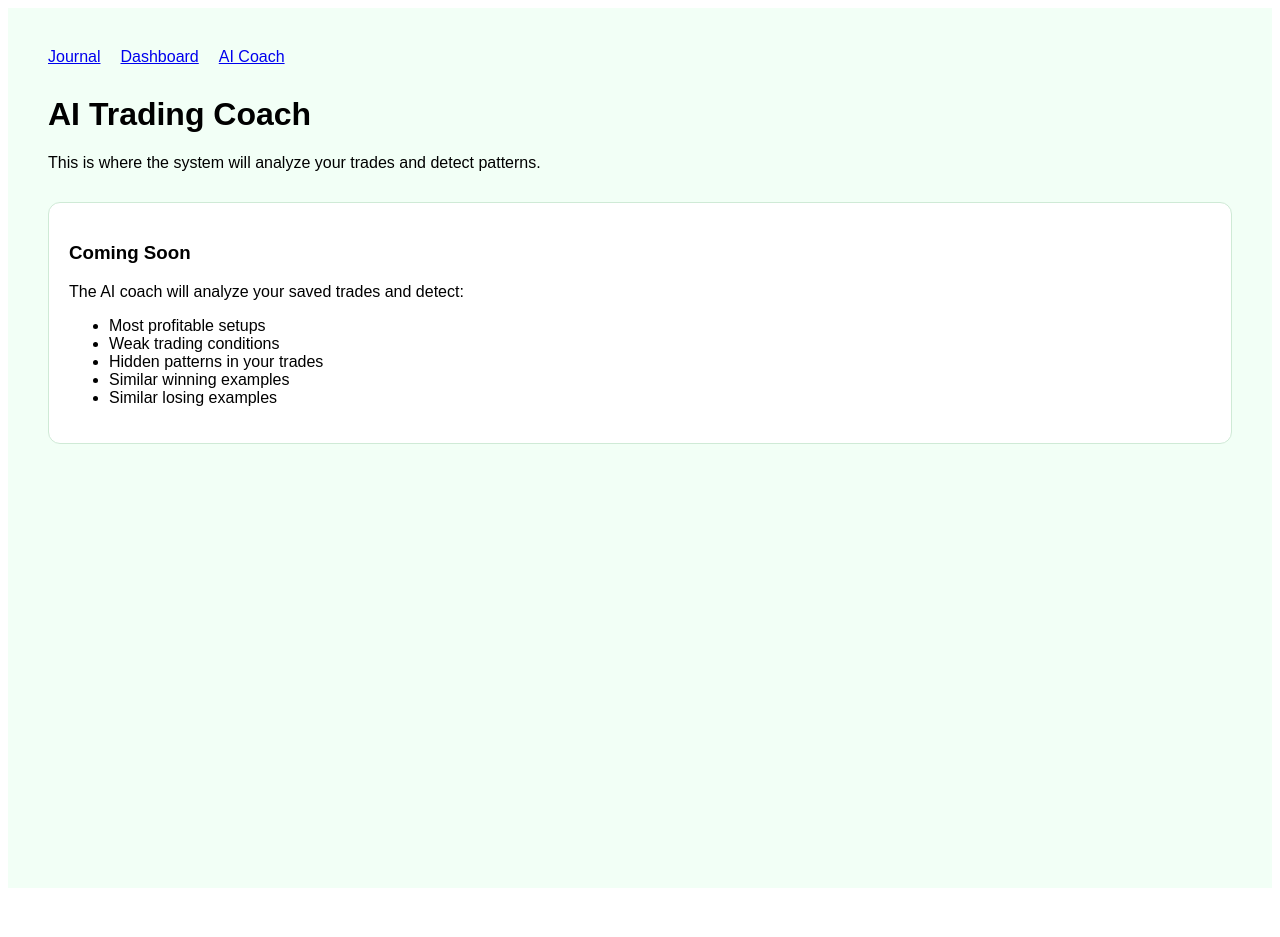
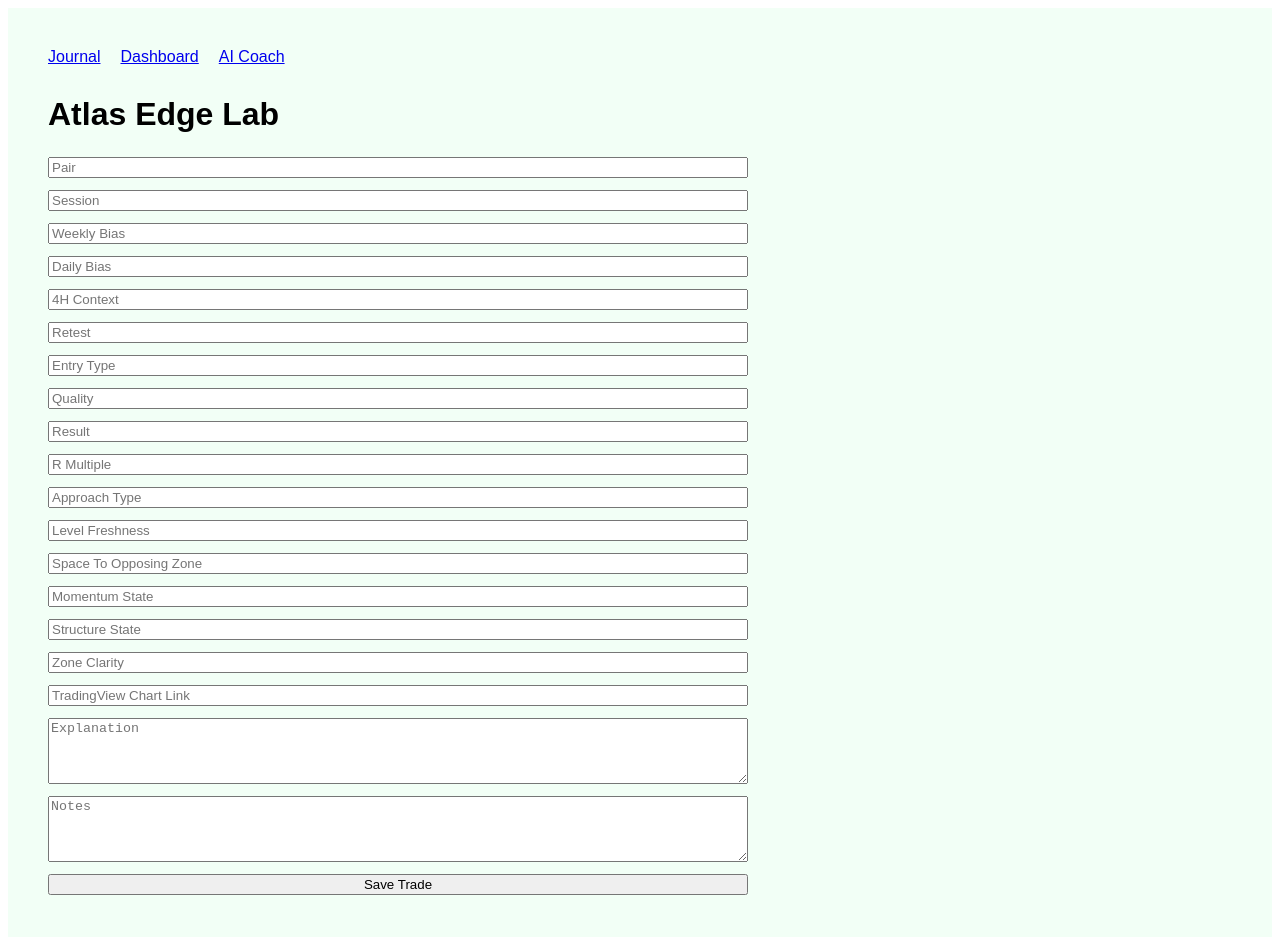
Before and after one commit to adisonpaty23-tech/atlas-edge-lab, a Next.js app: page /coach in a window 1280 px wide. Shown: the top 937 px of the page. Before the commit the page ends 896 px from the top, so only its background shows below. Built offline with nearby package versions, Linux system fonts and the light colour scheme; no server answers; the database is empty.

Commit message:
Update coach.js

```diff
--- a/pages/coach.js
+++ b/pages/coach.js
@@ -1,6 +1,102 @@
+import { useEffect, useState } from "react"
 import Link from "next/link"
+import { supabase } from "../lib/supabase"
 
-export default function Coach(){
+export default function Home(){
+
+  const [form,setForm] = useState({
+    pair:"",
+    session:"",
+    weekly_bias:"",
+    daily_bias:"",
+    context_4h:"",
+    retest:"",
+    entry_type:"",
+    quality:"",
+    result:"",
+    r_multiple:"",
+    explanation:"",
+    notes:"",
+    chart_link:"",
+    approach_type:"",
+    level_freshness:"",
+    space_to_opposing_zone:"",
+    momentum_state:"",
+    structure_state:"",
+    zone_clarity:""
+  })
+
+  const [trades,setTrades] = useState([])
+  const [loading,setLoading] = useState(false)
+
+  function handleChange(e){
+    setForm({...form,[e.target.name]:e.target.value})
+  }
+
+  async function saveTrade(){
+
+    setLoading(true)
+
+    const payload = {
+      ...form,
+      r_multiple: form.r_multiple === "" ? null : Number(form.r_multiple)
+    }
+
+    const { error } = await supabase
+      .from("trades")
+      .insert([payload])
+
+    if(error){
+      alert("Error saving trade")
+      console.log(error)
+    } else {
+
+      alert("Trade saved!")
+
+      setForm({
+        pair:"",
+        session:"",
+        weekly_bias:"",
+        daily_bias:"",
+        context_4h:"",
+        retest:"",
+        entry_type:"",
+        quality:"",
+        result:"",
+        r_multiple:"",
+        explanation:"",
+        notes:"",
+        chart_link:"",
+        approach_type:"",
+        level_freshness:"",
+        space_to_opposing_zone:"",
+        momentum_state:"",
+        structure_state:"",
+        zone_clarity:""
+      })
+
+      fetchTrades()
+    }
+
+    setLoading(false)
+  }
+
+  async function fetchTrades(){
+
+    const { data,error } = await supabase
+      .from("trades")
+      .select("*")
+      .order("created_at",{ascending:false})
+
+    if(!error){
+      setTrades(data || [])
+    }
+
+  }
+
+  useEffect(()=>{
+    fetchTrades()
+  },[])
 
   return(
 
@@ -12,33 +108,95 @@ export default function Coach(){
         <Link href="/coach">AI Coach</Link>
       </div>
 
-      <h1>AI Trading Coach</h1>
+      <h1>Atlas Edge Lab</h1>
 
-      <p>
-      This is where the system will analyze your trades and detect patterns.
-      </p>
+      <div style={{display:"grid",gap:"12px",maxWidth:"700px",marginTop:"24px"}}>
 
-      <div style={{
-        marginTop:"30px",
-        padding:"20px",
-        background:"white",
-        borderRadius:"12px",
-        border:"1px solid #cfead6"
-      }}>
+        <input name="pair" placeholder="Pair" value={form.pair} onChange={handleChange}/>
+        <input name="session" placeholder="Session" value={form.session} onChange={handleChange}/>
+        <input name="weekly_bias" placeholder="Weekly Bias" value={form.weekly_bias} onChange={handleChange}/>
+        <input name="daily_bias" placeholder="Daily Bias" value={form.daily_bias} onChange={handleChange}/>
+        <input name="context_4h" placeholder="4H Context" value={form.context_4h} onChange={handleChange}/>
+        <input name="retest" placeholder="Retest" value={form.retest} onChange={handleChange}/>
+        <input name="entry_type" placeholder="Entry Type" value={form.entry_type} onChange={handleChange}/>
+        <input name="quality" placeholder="Quality" value={form.quality} onChange={handleChange}/>
+        <input name="result" placeholder="Result" value={form.result} onChange={handleChange}/>
+        <input name="r_multiple" placeholder="R Multiple" value={form.r_multiple} onChange={handleChange}/>
+        <input name="approach_type" placeholder="Approach Type" value={form.approach_type} onChange={handleChange}/>
+        <input name="level_freshness" placeholder="Level Freshness" value={form.level_freshness} onChange={handleChange}/>
+        <input name="space_to_opposing_zone" placeholder="Space To Opposing Zone" value={form.space_to_opposing_zone} onChange={handleChange}/>
+        <input name="momentum_state" placeholder="Momentum State" value={form.momentum_state} onChange={handleChange}/>
+        <input name="structure_state" placeholder="Structure State" value={form.structure_state} onChange={handleChange}/>
+        <input name="zone_clarity" placeholder="Zone Clarity" value={form.zone_clarity} onChange={handleChange}/>
 
-        <h3>Coming Soon</h3>
+        <input
+          name="chart_link"
+          placeholder="TradingView Chart Link"
+          value={form.chart_link}
+          onChange={handleChange}
+        />
 
-        <p>
-        The AI coach will analyze your saved trades and detect:
-        </p>
+        <textarea
+          name="explanation"
+          placeholder="Explanation"
+          value={form.explanation}
+          onChange={handleChange}
+          rows={4}
+        />
 
-        <ul>
-          <li>Most profitable setups</li>
-          <li>Weak trading conditions</li>
-          <li>Hidden patterns in your trades</li>
-          <li>Similar winning examples</li>
-          <li>Similar losing examples</li>
-        </ul>
+        <textarea
+          name="notes"
+          placeholder="Notes"
+          value={form.notes}
+          onChange={handleChange}
+          rows={4}
+        />
+
+        <button onClick={saveTrade} disabled={loading}>
+          {loading ? "Saving..." : "Save Trade"}
+        </button>
+
+      </div>
+
+      <div style={{marginTop:"40px"}}>
+
+        <h2>Saved Trades</h2>
+
+        <div style={{display:"grid",gap:"12px",marginTop:"16px"}}>
+
+          {trades.map((trade)=>(
+            <div
+              key={trade.id}
+              style={{
+                padding:"16px",
+                border:"1px solid #cfead6",
+                borderRadius:"12px",
+                background:"#ffffff"
+              }}
+            >
+
+              <strong>{trade.pair}</strong> — {trade.session}
+
+              <div style={{marginTop:"8px",fontSize:"14px"}}>
+                Result: {trade.result} | R: {trade.r_multiple}
+              </div>
+
+              <div style={{marginTop:"8px",fontSize:"14px"}}>
+                {trade.explanation}
+              </div>
+
+              {trade.chart_link && (
+                <div style={{marginTop:"10px"}}>
+                  <a href={trade.chart_link} target="_blank">
+                    View Chart
+                  </a>
+                </div>
+              )}
+
+            </div>
+          ))}
+
+        </div>
 
       </div>
 
```
